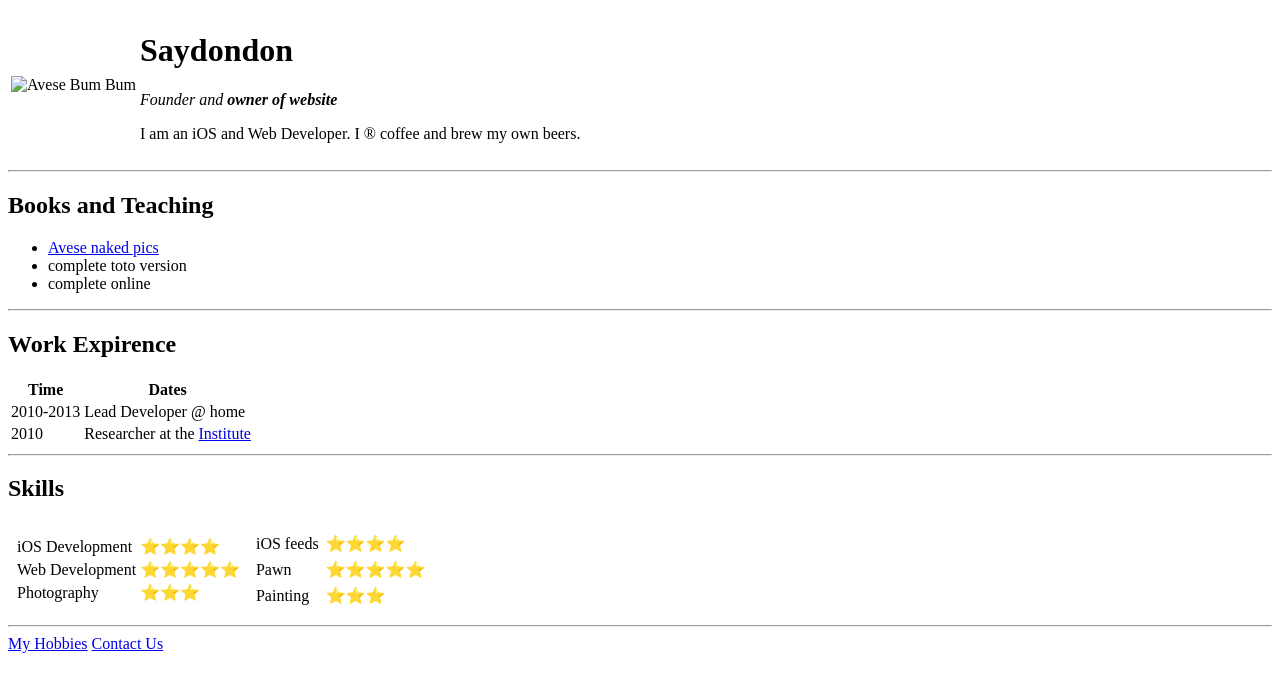
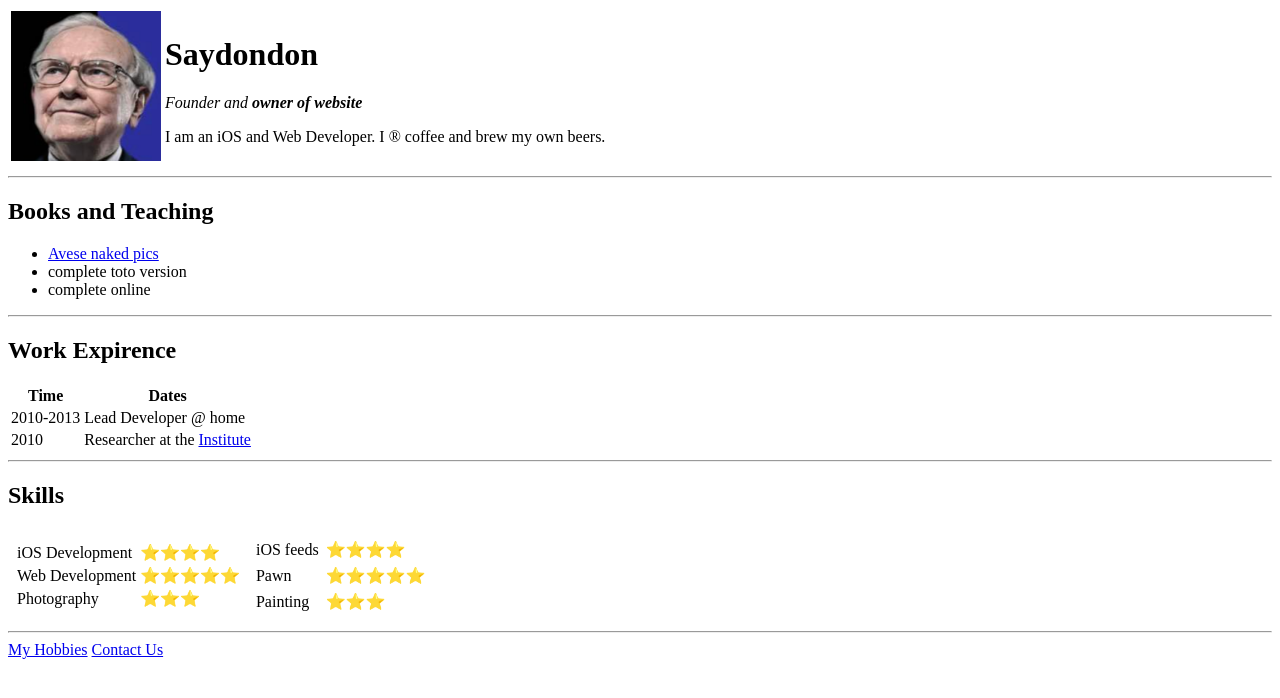
Before and after one commit to saypain/cv, a plain HTML site: page index.html in a window 1280 px wide. Drawn offline with Linux system fonts and the light colour scheme.

Commit message:
Update index.html

```diff
--- a/index.html
+++ b/index.html
@@ -7,7 +7,7 @@
   <body>
     <table>
       <tr>
-        <td><img src="images/grape.jpg" alt="Avese Bum Bum" width="150" height="150"></td>
+        <td><img src="grape.jpg" alt="Avese Bum Bum" width="150" height="150"></td>
         <td><h1>Saydondon</h1>
             <p><em>Founder and <strong>owner of website</strong></em></p>
             <p>I am an iOS and Web Developer. I ® coffee and brew my own beers.</p>
```
